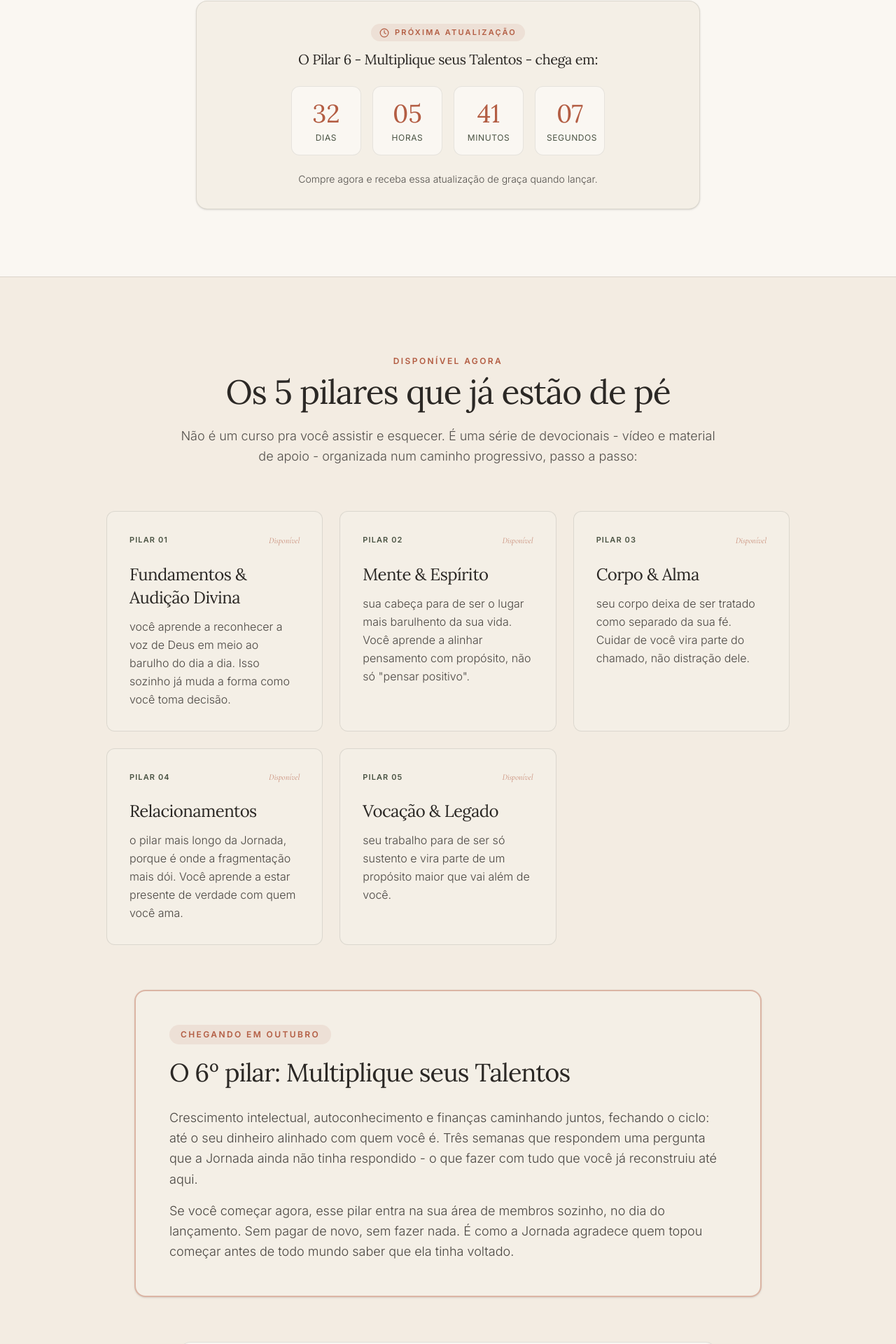
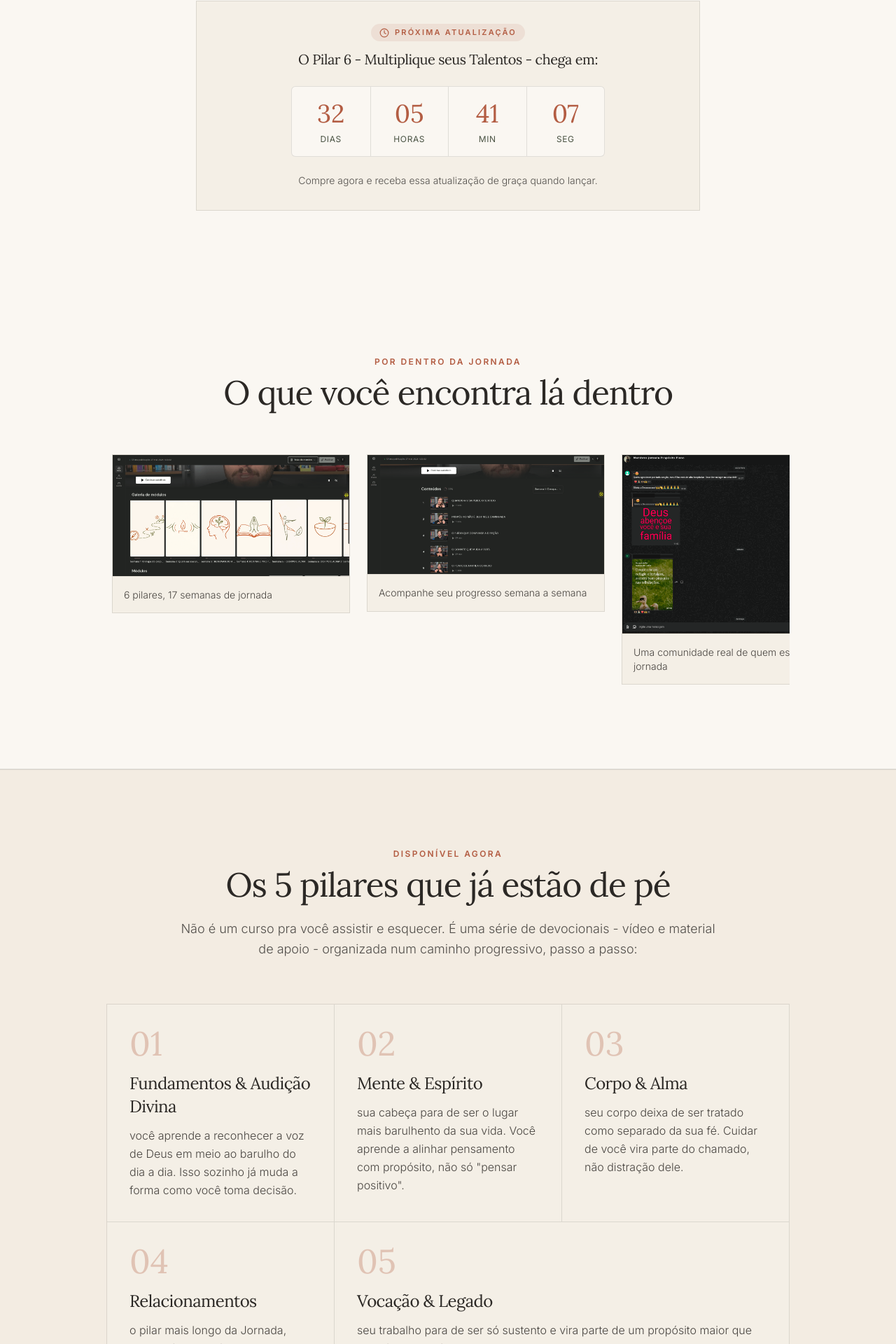
Before and after one commit to tiagoncosta/Jornada-Prop-sito-site-02, a React (Vite) app: page / in a window 1280 px wide. Shown: the part 739-2659 px from the top of the page at 70% size. Built offline with nearby package versions, Linux system fonts and the light colour scheme.

Commit message:
feat: add auto-scrolling carousel to App
Implement an automatic scrolling effect for the carousel, including pause-on-hover and touch interaction handling to improve user experience.

```diff
--- a/src/App.tsx
+++ b/src/App.tsx
@@ -3,9 +3,9 @@
  * SPDX-License-Identifier: Apache-2.0
  */
 
-import React, { useState, useEffect } from 'react';
+import React, { useState, useEffect, useRef } from 'react';
 import { motion, AnimatePresence } from 'motion/react';
-import { Check, ChevronDown, Clock } from 'lucide-react';
+import { ChevronDown, Clock } from 'lucide-react';
 
 const Reveal = ({
   children,
@@ -67,6 +67,44 @@ export default function App() {
   const toggleFaq = (index: number) => {
     setOpenFaq(openFaq === index ? null : index);
   };
+
+  const carouselRef = useRef<HTMLDivElement>(null);
+
+  useEffect(() => {
+    const container = carouselRef.current;
+    if (!container) return;
+
+    let isInteracting = false;
+    const onTouchStart = () => { isInteracting = true; };
+    const onTouchEnd = () => { isInteracting = false; };
+    const onMouseEnter = () => { isInteracting = true; };
+    const onMouseLeave = () => { isInteracting = false; };
+
+    container.addEventListener('mouseenter', onMouseEnter);
+    container.addEventListener('mouseleave', onMouseLeave);
+    container.addEventListener('touchstart', onTouchStart, { passive: true });
+    container.addEventListener('touchend', onTouchEnd, { passive: true });
+
+    const interval = setInterval(() => {
+      if (isInteracting || !container) return;
+      const maxScroll = container.scrollWidth - container.clientWidth;
+      if (container.scrollLeft >= maxScroll - 12) {
+        container.scrollTo({ left: 0, behavior: 'smooth' });
+      } else {
+        const firstCard = container.firstElementChild as HTMLElement | null;
+        const step = firstCard ? firstCard.offsetWidth + 16 : 300;
+        container.scrollBy({ left: step, behavior: 'smooth' });
+      }
+    }, 3500);
+
+    return () => {
+      clearInterval(interval);
+      container.removeEventListener('mouseenter', onMouseEnter);
+      container.removeEventListener('mouseleave', onMouseLeave);
+      container.removeEventListener('touchstart', onTouchStart);
+      container.removeEventListener('touchend', onTouchEnd);
+    };
+  }, []);
 
   const pilares = [
     {
@@ -212,8 +250,7 @@ export default function App() {
         {/* 2. COUNTDOWN BANNER */}
         <section className="pb-12 sm:pb-16 md:pb-24">
           <div className="container mx-auto px-4 sm:px-6 max-w-3xl">
-            <Reveal delay={0.08}>
-              <div className="bg-card border border-border p-4 sm:p-6 md:p-8 rounded-2xl shadow-sm text-center">
+            <div className="bg-card border border-border p-4 sm:p-6 md:p-8 text-center">
               <div className="inline-flex items-center gap-1.5 sm:gap-2 text-[10px] sm:text-[11px] font-sans font-semibold tracking-[0.16em] sm:tracking-[0.2em] text-accent uppercase bg-accent/10 px-3 py-1 rounded-full mb-3">
                 <Clock className="w-3 h-3 sm:w-3.5 sm:h-3.5 shrink-0" />
                 <span>PRÓXIMA ATUALIZAÇÃO</span>
@@ -223,38 +260,38 @@ export default function App() {
                 O Pilar 6 - Multiplique seus Talentos - chega em:
               </h2>
 
-                {/* Relógio regressivo responsivo */}
-                <div className="grid grid-cols-4 gap-1.5 sm:gap-3 md:gap-4 max-w-md mx-auto mb-4 sm:mb-6">
-                  <div className="bg-bg border border-border/80 rounded-lg sm:rounded-xl p-2 sm:p-3 md:p-4 text-center">
-                    <span className="block text-xl sm:text-3xl md:text-4xl font-display font-normal text-accent leading-none sm:leading-tight">
+              {/* Relógio regressivo em faixa única contígua */}
+              <div className="border border-border rounded-md grid grid-cols-4 max-w-md mx-auto mb-4 sm:mb-6 bg-bg overflow-hidden">
+                <div className="py-2.5 px-1 sm:p-3 md:p-4 text-center">
+                  <span className="block text-2xl sm:text-3xl md:text-4xl font-display font-normal text-accent leading-none sm:leading-tight">
                     {formatNumber(timeLeft.days)}
                   </span>
-                    <span className="block text-[9px] sm:text-[10px] md:text-xs font-sans text-olive uppercase tracking-wider mt-1">
+                  <span className="block text-[10px] sm:text-[10px] md:text-xs font-sans text-olive uppercase tracking-wider mt-1.5 truncate">
                     Dias
                   </span>
                 </div>
-                  <div className="bg-bg border border-border/80 rounded-lg sm:rounded-xl p-2 sm:p-3 md:p-4 text-center">
-                    <span className="block text-xl sm:text-3xl md:text-4xl font-display font-normal text-accent leading-none sm:leading-tight">
+                <div className="py-2.5 px-1 sm:p-3 md:p-4 text-center border-l border-border">
+                  <span className="block text-2xl sm:text-3xl md:text-4xl font-display font-normal text-accent leading-none sm:leading-tight">
                     {formatNumber(timeLeft.hours)}
                   </span>
-                    <span className="block text-[9px] sm:text-[10px] md:text-xs font-sans text-olive uppercase tracking-wider mt-1">
+                  <span className="block text-[10px] sm:text-[10px] md:text-xs font-sans text-olive uppercase tracking-wider mt-1.5 truncate">
                     Horas
                   </span>
                 </div>
-                  <div className="bg-bg border border-border/80 rounded-lg sm:rounded-xl p-2 sm:p-3 md:p-4 text-center">
-                    <span className="block text-xl sm:text-3xl md:text-4xl font-display font-normal text-accent leading-none sm:leading-tight">
+                <div className="py-2.5 px-1 sm:p-3 md:p-4 text-center border-l border-border">
+                  <span className="block text-2xl sm:text-3xl md:text-4xl font-display font-normal text-accent leading-none sm:leading-tight">
                     {formatNumber(timeLeft.minutes)}
                   </span>
-                    <span className="block text-[9px] sm:text-[10px] md:text-xs font-sans text-olive uppercase tracking-wider mt-1">
-                      Minutos
+                  <span className="block text-[10px] sm:text-[10px] md:text-xs font-sans text-olive uppercase tracking-wider mt-1.5 truncate">
+                    Min
                   </span>
                 </div>
-                  <div className="bg-bg border border-border/80 rounded-lg sm:rounded-xl p-2 sm:p-3 md:p-4 text-center">
-                    <span className="block text-xl sm:text-3xl md:text-4xl font-display font-normal text-accent leading-none sm:leading-tight">
+                <div className="py-2.5 px-1 sm:p-3 md:p-4 text-center border-l border-border">
+                  <span className="block text-2xl sm:text-3xl md:text-4xl font-display font-normal text-accent leading-none sm:leading-tight">
                     {formatNumber(timeLeft.seconds)}
                   </span>
-                    <span className="block text-[9px] sm:text-[10px] md:text-xs font-sans text-olive uppercase tracking-wider mt-1">
-                      Segundos
+                  <span className="block text-[10px] sm:text-[10px] md:text-xs font-sans text-olive uppercase tracking-wider mt-1.5 truncate">
+                    Seg
                   </span>
                 </div>
               </div>
@@ -263,85 +300,6 @@ export default function App() {
                 Compre agora e receba essa atualização de graça quando lançar.
               </p>
             </div>
-            </Reveal>
-          </div>
-        </section>
-
-        {/* 3. PRODUTO - OS 5 PILARES QUE JÁ ESTÃO DE PÉ */}
-        <section className="py-14 sm:py-20 md:py-28 bg-beige-light border-y border-border">
-          <div className="container mx-auto px-4 sm:px-6 max-w-5xl">
-            <div className="max-w-3xl mx-auto text-center mb-10 sm:mb-16">
-              <Reveal>
-                <span className="text-[11px] sm:text-xs font-sans font-semibold tracking-[0.18em] sm:tracking-[0.2em] text-accent uppercase block mb-2 sm:mb-3">
-                  DISPONÍVEL AGORA
-                </span>
-                <h2 className="text-2xl sm:text-4xl md:text-5xl font-display font-normal text-text mb-4 sm:mb-6">
-                  Os 5 pilares que já estão de pé
-                </h2>
-                <p className="text-text/80 text-sm sm:text-base md:text-lg font-light leading-relaxed">
-                  Não é um curso pra você assistir e esquecer. É uma série de devocionais - vídeo e material de apoio - organizada num caminho progressivo, passo a passo:
-                </p>
-              </Reveal>
-            </div>
-
-            {/* Grid dos 5 Pilares */}
-            <div className="grid grid-cols-1 md:grid-cols-2 lg:grid-cols-3 gap-4 sm:gap-6 mb-10 sm:mb-16">
-              {pilares.map((pilar, idx) => (
-                <Reveal key={idx} delay={idx * 0.04}>
-                  <div className="h-full p-5 sm:p-7 md:p-8 rounded-xl border border-border bg-card hover:border-accent/30 transition-all flex flex-col justify-between group">
-                    <div>
-                      <div className="flex items-center justify-between mb-4 sm:mb-6">
-                        <span className="text-[10px] sm:text-[11px] font-sans font-semibold tracking-widest text-olive uppercase">
-                          PILAR {pilar.num}
-                        </span>
-                        <span className="text-[11px] sm:text-xs font-serif italic text-accent/70 group-hover:text-accent transition-colors">
-                          Disponível
-                        </span>
-                      </div>
-
-                      <h3 className="text-lg sm:text-xl md:text-2xl font-display font-normal text-text mb-2.5 sm:mb-3 leading-snug">
-                        {pilar.title}
-                      </h3>
-
-                      <p className="text-xs sm:text-sm md:text-base text-text/85 font-light leading-relaxed">
-                        {pilar.desc}
-                      </p>
-                    </div>
-                  </div>
-                </Reveal>
-              ))}
-            </div>
-
-            {/* 4. SEÇÃO DEDICADA AO PILAR 6 */}
-            <Reveal delay={0.1}>
-              <div className="max-w-4xl mx-auto bg-card border border-accent/40 sm:border-2 p-5 sm:p-8 md:p-12 rounded-2xl shadow-sm mb-10 sm:mb-16 relative overflow-hidden">
-                <div className="inline-flex items-center text-[10px] sm:text-xs font-sans font-semibold tracking-[0.16em] sm:tracking-[0.2em] text-accent uppercase bg-accent/10 px-3 sm:px-4 py-1 sm:py-1.5 rounded-full mb-3 sm:mb-4">
-                  <span>CHEGANDO EM OUTUBRO</span>
-                </div>
-
-                <h3 className="text-xl sm:text-3xl md:text-4xl font-display font-normal text-text mb-4 sm:mb-6 leading-snug">
-                  O 6º pilar: Multiplique seus Talentos
-                </h3>
-
-                <div className="space-y-3 sm:space-y-4 text-sm sm:text-base md:text-lg text-text/85 font-light leading-relaxed">
-                  <p>
-                    Crescimento intelectual, autoconhecimento e finanças caminhando juntos, fechando o ciclo: até o seu dinheiro alinhado com quem você é. Três semanas que respondem uma pergunta que a Jornada ainda não tinha respondido - o que fazer com tudo que você já reconstruiu até aqui.
-                  </p>
-                  <p>
-                    Se você começar agora, esse pilar entra na sua área de membros sozinho, no dia do lançamento. Sem pagar de novo, sem fazer nada. É como a Jornada agradece quem topou começar antes de todo mundo saber que ela tinha voltado.
-                  </p>
-                </div>
-              </div>
-            </Reveal>
-
-            {/* Texto de fechamento */}
-            <Reveal delay={0.15}>
-              <div className="max-w-3xl mx-auto bg-bg border border-border p-5 sm:p-8 md:p-10 rounded-2xl text-center">
-                <p className="text-sm sm:text-base md:text-lg text-text/85 font-light leading-relaxed">
-                  Não é um monte de aula solta pra você escolher o que assistir hoje. É um caminho inteiro, pensado do começo ao fim, pra te levar de onde você tá até uma vida com propósito de verdade. Você não precisa decidir por onde começar nem manter disciplina sozinho pra dar conta - o caminho já tá desenhado, você só segue.
-                </p>
-              </div>
-            </Reveal>
           </div>
         </section>
 
@@ -349,20 +307,20 @@ export default function App() {
         <section className="py-14 sm:py-20 md:py-28 bg-bg border-b border-border">
           <div className="container mx-auto px-4 sm:px-6 max-w-5xl">
             <div className="max-w-3xl mx-auto text-center mb-10 sm:mb-16">
-              <Reveal>
               <span className="text-[11px] sm:text-xs font-sans font-semibold tracking-[0.18em] sm:tracking-[0.2em] text-accent uppercase block mb-2 sm:mb-3">
                 POR DENTRO DA JORNADA
               </span>
               <h2 className="text-2xl sm:text-4xl md:text-5xl font-display font-normal text-text mb-4 sm:mb-6">
                 O que você encontra lá dentro
               </h2>
-              </Reveal>
             </div>
 
-            <div className="grid grid-cols-1 sm:grid-cols-2 gap-4 sm:gap-6">
+            <div
+              ref={carouselRef}
+              className="flex gap-4 sm:gap-6 overflow-x-auto pb-2 scroll-smooth [&::-webkit-scrollbar]:hidden [-ms-overflow-style:none] [scrollbar-width:none]"
+            >
               {provaSocial.map((item, idx) => (
-                <Reveal key={idx} delay={idx * 0.05}>
-                  <div className="rounded-xl border border-border bg-card overflow-hidden shadow-sm flex flex-col h-full">
+                <div key={idx} className="shrink-0 w-[280px] sm:w-[340px] border border-border bg-card overflow-hidden flex flex-col h-full">
                   <div className="w-full bg-black/5 flex items-center justify-center overflow-hidden">
                     <img
                       src={item.img}
@@ -378,8 +336,67 @@ export default function App() {
                     </span>
                   </div>
                 </div>
-                </Reveal>
               ))}
+            </div>
+          </div>
+        </section>
+
+        {/* 3. PRODUTO - OS 5 PILARES QUE JÁ ESTÃO DE PÉ */}
+        <section className="py-14 sm:py-20 md:py-28 bg-beige-light border-y border-border">
+          <div className="container mx-auto px-4 sm:px-6 max-w-5xl">
+            <div className="max-w-3xl mx-auto text-center mb-10 sm:mb-16">
+              <span className="text-[11px] sm:text-xs font-sans font-semibold tracking-[0.18em] sm:tracking-[0.2em] text-accent uppercase block mb-2 sm:mb-3">
+                DISPONÍVEL AGORA
+              </span>
+              <h2 className="text-2xl sm:text-4xl md:text-5xl font-display font-normal text-text mb-4 sm:mb-6">
+                Os 5 pilares que já estão de pé
+              </h2>
+              <p className="text-text/80 text-sm sm:text-base md:text-lg font-light leading-relaxed">
+                Não é um curso pra você assistir e esquecer. É uma série de devocionais - vídeo e material de apoio - organizada num caminho progressivo, passo a passo:
+              </p>
+            </div>
+
+            {/* Grid contíguo dos 5 Pilares */}
+            <div className="grid grid-cols-1 md:grid-cols-2 lg:grid-cols-3 border border-border md:border-b-0 md:border-r-0 mb-10 sm:mb-16">
+              {pilares.map((pilar, idx) => (
+                <div
+                  key={idx}
+                  className={`border-b last:border-b-0 md:border-r md:border-b border-border bg-card p-5 sm:p-8 flex flex-col justify-between ${
+                    idx === 4 ? 'md:col-span-2 lg:col-span-2' : ''
+                  }`}
+                >
+                  <div>
+                    <span className="block text-4xl sm:text-5xl font-display text-accent/30 mb-3 sm:mb-4 select-none leading-none">
+                      {pilar.num}
+                    </span>
+
+                    <h3 className="text-lg sm:text-xl md:text-2xl font-display font-normal text-text mb-2 sm:mb-3 leading-snug">
+                      {pilar.title}
+                    </h3>
+
+                    <p className="text-xs sm:text-sm md:text-base text-text/85 font-light leading-relaxed">
+                      {pilar.desc}
+                    </p>
+                  </div>
+                </div>
+              ))}
+            </div>
+
+            {/* 4. SEÇÃO DEDICADA AO PILAR 6 */}
+            <div className="max-w-4xl mx-auto bg-accent p-5 sm:p-8 md:p-12 rounded-md mb-10 sm:mb-16 relative overflow-hidden">
+              <div className="inline-flex items-center text-[10px] sm:text-xs font-sans font-semibold tracking-[0.16em] sm:tracking-[0.2em] text-white uppercase bg-white/15 px-3 sm:px-4 py-1 sm:py-1.5 rounded-full mb-3 sm:mb-4">
+                <span>CHEGANDO EM OUTUBRO</span>
+              </div>
+
+              <h3 className="text-xl sm:text-3xl md:text-4xl font-display font-normal text-white mb-4 sm:mb-6 leading-snug">
+                O 6º pilar: Multiplique seus Talentos
+              </h3>
+
+              <div className="text-sm sm:text-base md:text-lg text-white/90 font-light leading-relaxed">
+                <p>
+                  Crescimento intelectual, autoconhecimento e finanças caminhando juntos, fechando o ciclo: até o seu dinheiro alinhado com quem você é. Três semanas que respondem uma pergunta que a Jornada ainda não tinha respondido - o que fazer com tudo que você já reconstruiu até aqui.
+                </p>
+              </div>
             </div>
           </div>
         </section>
@@ -388,31 +405,34 @@ export default function App() {
         <section className="py-14 sm:py-20 md:py-28">
           <div className="container mx-auto px-4 sm:px-6 max-w-3xl">
             <div className="text-center mb-10 sm:mb-16">
-              <Reveal>
               <span className="text-[11px] sm:text-xs font-sans font-semibold tracking-[0.18em] sm:tracking-[0.2em] text-accent uppercase block mb-2 sm:mb-3">
                 Dúvidas Frequentes
               </span>
               <h2 className="text-2xl sm:text-3.5xl md:text-4.5xl font-display font-normal text-text mb-2 sm:mb-4">
                 Perguntas e Respostas
               </h2>
-              </Reveal>
             </div>
 
-            <div className="space-y-3 sm:space-y-4">
+            <div className="border-t border-border">
               {faqItems.map((item, idx) => {
                 const isOpen = openFaq === idx;
+                const numStr = (idx + 1).toString().padStart(2, '0');
                 return (
-                  <Reveal key={idx} delay={idx * 0.03}>
-                    <div className="border border-border rounded-xl bg-card overflow-hidden transition-colors">
+                  <div key={idx} className="border-b border-border transition-colors">
                     <button
                       onClick={() => toggleFaq(idx)}
-                        className="w-full text-left p-4 sm:p-6 flex items-center justify-between gap-3 sm:gap-4 cursor-pointer focus:outline-none min-h-[48px]"
+                      className="w-full text-left py-4 sm:py-6 flex items-start sm:items-center justify-between gap-3 sm:gap-6 cursor-pointer focus:outline-none min-h-[48px]"
                     >
+                      <div className="flex items-baseline sm:items-center gap-2.5 sm:gap-5 flex-1">
+                        <span className="text-xl sm:text-3xl font-display text-text/30 shrink-0 w-7 sm:w-10 select-none leading-none">
+                          {numStr}
+                        </span>
                         <span className="font-display font-normal text-base sm:text-lg md:text-xl text-text leading-snug">
                           {item.q}
                         </span>
+                      </div>
                       <ChevronDown
-                          className={`w-4 h-4 sm:w-5 sm:h-5 text-accent shrink-0 transition-transform duration-300 ${
+                        className={`w-4 h-4 sm:w-5 sm:h-5 text-accent shrink-0 mt-1 sm:mt-0 transition-transform duration-300 ${
                           isOpen ? 'rotate-180' : ''
                         }`}
                       />
@@ -425,14 +445,13 @@ export default function App() {
                           exit={{ height: 0, opacity: 0 }}
                           transition={{ duration: 0.25, ease: "easeInOut" }}
                         >
-                            <div className="px-4 pb-4 sm:px-6 sm:pb-6 pt-0 text-text/85 text-xs sm:text-sm md:text-base font-light leading-relaxed border-t border-border/40 mt-1 sm:mt-2">
+                          <div className="pl-9 sm:pl-15 pr-2 sm:pr-4 pb-4 sm:pb-6 pt-0 text-text/85 text-xs sm:text-sm md:text-base font-light leading-relaxed border-t border-border/40 mt-1 sm:mt-2">
                             {item.a}
                           </div>
                         </motion.div>
                       )}
                     </AnimatePresence>
                   </div>
-                  </Reveal>
                 );
               })}
             </div>
@@ -442,8 +461,7 @@ export default function App() {
         {/* 6. OFERTA + ENTREGÁVEIS + CTA FINAL */}
         <section id="oferta" className="py-16 sm:py-24 md:py-32 bg-beige-light border-t border-border">
           <div className="container mx-auto px-4 sm:px-6 max-w-3xl">
-            <Reveal>
-              <div className="bg-card border border-border p-5 sm:p-8 md:p-12 rounded-2xl shadow-sm text-center relative overflow-hidden">
+            <div className="bg-card border border-border p-5 sm:p-8 md:p-12 text-center relative overflow-hidden">
               <h2 className="text-2xl sm:text-4xl md:text-5xl font-display font-normal text-text mb-3 sm:mb-4">
                 O que você recebe ao entrar hoje
               </h2>
@@ -453,15 +471,15 @@ export default function App() {
               </p>
 
               {/* Lista de Entregáveis */}
-                <div className="text-left max-w-xl mx-auto bg-bg border border-border/80 p-4 sm:p-6 md:p-8 rounded-xl mb-6 sm:mb-10 space-y-3 sm:space-y-4">
+              <div className="text-left max-w-xl mx-auto bg-bg border border-border/80 p-4 sm:p-6 md:p-8 mb-6 sm:mb-10 space-y-3 sm:space-y-4">
                 <span className="text-[10px] sm:text-xs font-sans font-semibold tracking-widest text-olive uppercase block mb-2 sm:mb-4">
                   O que você vai receber:
                 </span>
                 {entregaveis.map((item, idx) => (
-                    <div key={idx} className="flex items-start gap-2.5 sm:gap-3">
-                      <div className="w-4 h-4 sm:w-5 sm:h-5 rounded-full bg-accent/15 text-accent flex items-center justify-center shrink-0 mt-0.5">
-                        <Check className="w-2.5 h-2.5 sm:w-3.5 sm:h-3.5 stroke-[2.5]" />
-                      </div>
+                  <div key={idx} className="flex items-start gap-3">
+                    <span className="font-display text-sm sm:text-base text-accent/50 font-normal shrink-0 mt-0.5 w-6 select-none leading-none">
+                      {(idx + 1).toString().padStart(2, '0')}
+                    </span>
                     <span className="text-xs sm:text-sm md:text-base text-text/90 font-light leading-snug">
                       {item}
                     </span>
@@ -495,15 +513,14 @@ export default function App() {
                 <span>Quero começar minha Jornada</span>
               </a>
             </div>
-            </Reveal>
           </div>
         </section>
 
         {/* Seção de Fechamento com citação do Koichi */}
-        <section className="py-12 sm:py-16 md:py-20 text-center border-t border-border bg-bg">
-          <div className="container mx-auto px-4 sm:px-6 max-w-2xl">
-            <Reveal>
-              <blockquote className="text-lg sm:text-xl md:text-2.5xl font-display font-normal text-text leading-snug italic mb-4 sm:mb-6 px-2">
+        <section className="py-12 sm:py-16 md:py-20 border-t border-border bg-bg text-left">
+          <div className="container mx-auto px-4 sm:px-6 max-w-5xl">
+            <div className="max-w-2xl">
+              <blockquote className="text-lg sm:text-xl md:text-2.5xl font-display font-normal text-text leading-snug italic mb-4 sm:mb-6">
                 "A Jornada não é pra todo mundo. Mas se você sente que nasceu pra algo maior... essa é a hora."
               </blockquote>
 
@@ -512,7 +529,7 @@ export default function App() {
                   Guilherme Koichi
                 </span>
               </div>
-            </Reveal>
+            </div>
           </div>
         </section>
 
```
Lines whose indentation alone changed are shown as unchanged.
